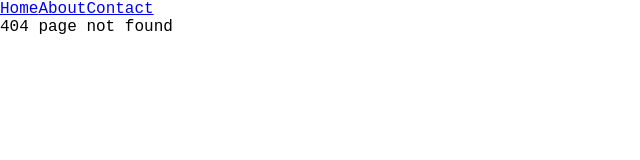
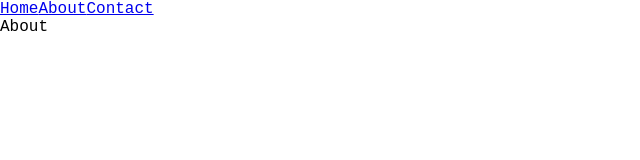
Before and after one commit to kovedev/kovedev, a React (Create React App) app: page /kovedev/about in a window 1280 px wide. Before the commit this address had no page. Shown: the top 160 px of the page, without its empty margins (0-640 px from the left). Built offline with nearby package versions, Linux system fonts and the light colour scheme.

Commit message:
url errors

```diff
--- a/src/App.js
+++ b/src/App.js
@@ -15,9 +15,9 @@ class App extends Component {
 				<div>
 					<Navigation/>
 					<Switch>
-						<Route path='/' component={Home} exact/>
-						<Route path='/about' component={About} />
-						<Route path='/contact' component={Contact} />
+						<Route path='/kovedev/' component={Home} exact/>
+						<Route path='/kovedev/about' component={About} />
+						<Route path='/kovedev/contact' component={Contact} />
 						<Route component={Error}/>
 					</Switch>
 				</div>
--- a/src/components/Navigation.js
+++ b/src/components/Navigation.js
@@ -4,9 +4,9 @@ import { NavLink } from 'react-router-dom';
 const Navigation = () => {
 	return(
     <div className="NavBar">
-      <NavLink to="/">Home</NavLink>
-      <NavLink to="/about">About</NavLink>
-      <NavLink to="/contact">Contact</NavLink>
+      <NavLink to="/kovedev/">Home</NavLink>
+      <NavLink to="/kovedev/about">About</NavLink>
+      <NavLink to="/kovedev/contact">Contact</NavLink>
     </div>
 	);
 }
```
